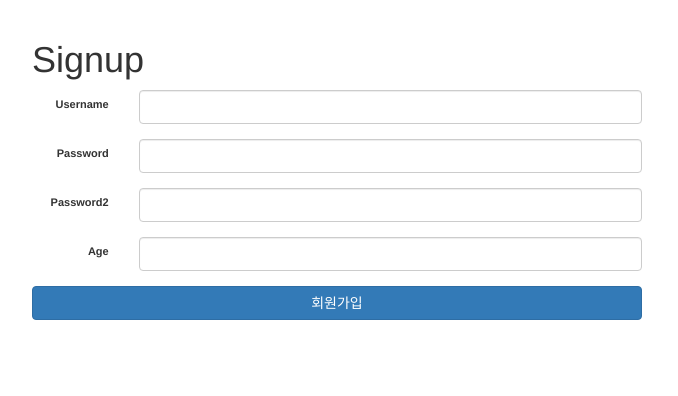
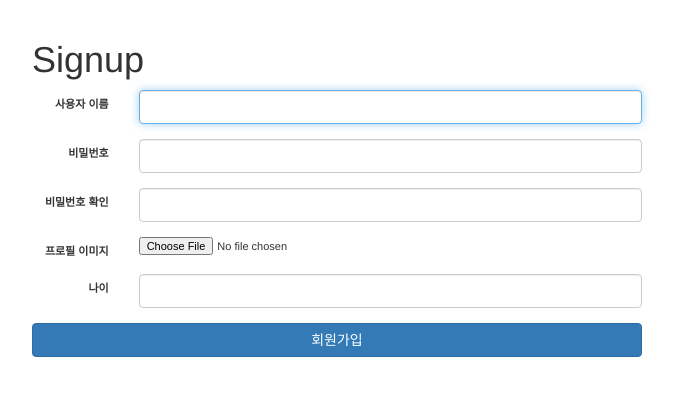
Before and after one commit to Fastcampus-WPS-6th/Instagram, a Django app: page /member/signup/ in a window 1280 px wide. Shown: the part 52-448 px from the top of the page, without its empty margins (303-981 px from the left). Run offline with Django 3.2, Linux system fonts and the light colour scheme; parts of the project's set-up code (start-up, migrations or seed data) failed here and were passed over; some libraries are stand-ins or nearby versions.

Commit message:
UserCreationForm재정의 및 UserAdmin에서의 사용

```diff
--- a/instagram/member/forms.py
+++ b/instagram/member/forms.py
@@ -1,5 +1,6 @@
 from django import forms
 from django.contrib.auth import get_user_model, authenticate, login as django_login
+from django.contrib.auth.forms import UserCreationForm
 
 User = get_user_model()
 
@@ -58,73 +59,106 @@ class LoginForm(forms.Form):
         django_login(request, self.user)
 
 
-class SignupForm(forms.Form):
-    username = forms.CharField(
-        widget=forms.TextInput(
-            attrs={
-                'class': 'form-control'
-            }
+# class SignupForm(forms.Form):
+#     username = forms.CharField(
+#         widget=forms.TextInput(
+#             attrs={
+#                 'class': 'form-control'
+#             }
+#         )
+#     )
+#     password = forms.CharField(
+#         widget=forms.PasswordInput(
+#             attrs={
+#                 'class': 'form-control'
+#             }
+#         )
+#     )
+#     password2 = forms.CharField(
+#         widget=forms.PasswordInput(
+#             attrs={
+#                 'class': 'form-control'
+#             }
+#         )
+#     )
+#     age = forms.IntegerField(
+#         widget=forms.NumberInput(
+#             attrs={
+#                 'class': 'form-control',
+#             }
+#         )
+#     )
+#
+#     # clean_<field_name>
+#     def clean_username(self):
+#         data = self.cleaned_data['username']
+#         # 유저가 존재하면 forms.ValidationError를 발생시킴
+#         # 아니면 data를 리턴
+#         if User.objects.filter(username=data).exists():
+#             raise forms.ValidationError('오아ㅏ아아아아아')
+#         return data
+#
+#     def clean_password2(self):
+#         """
+#         password, password2의 값이 같은지 비교
+#         다르면 raise forms.ValidationError
+#         :return:
+#         """
+#         # 이건 됨
+#         password = self.cleaned_data['password']
+#         password2 = self.cleaned_data['password2']
+#         if password != password2:
+#             raise forms.ValidationError('Password1 and Password2 not equal')
+#         return password2
+#
+#     def clean(self):
+#         if self.is_valid():
+#             setattr(self, 'signup', self._signup)
+#         return self.cleaned_data
+#
+#     def _signup(self):
+#         """
+#         User를 생성
+#         :return:
+#         """
+#         username = self.cleaned_data['username']
+#         password = self.cleaned_data['password']
+#         age = self.cleaned_data['age']
+#         return User.objects.create_user(
+#             username=username,
+#             password=password,
+#             age=age,
+#         )
+
+
+class SignupForm(UserCreationForm):
+    def __init__(self, *args, **kwargs):
+        super().__init__(*args, **kwargs)
+        # 초기화과정에서 attrs를 업데이트할 필드 이름 목록 (Bootstrap CSS class)
+        class_update_fields = ('password1', 'password2')
+        for field in class_update_fields:
+            self.fields[field].widget.attrs.update({
+                'class': 'form-control',
+            })
+
+    class Meta:
+        model = User
+        fields = (
+            'username',
+            'password1',
+            'password2',
+            'img_profile',
+            'age',
         )
-    )
-    password = forms.CharField(
-        widget=forms.PasswordInput(
-            attrs={
-                'class': 'form-control'
-            }
-        )
-    )
-    password2 = forms.CharField(
-        widget=forms.PasswordInput(
-            attrs={
-                'class': 'form-control'
-            }
-        )
-    )
-    age = forms.IntegerField(
-        widget=forms.NumberInput(
-            attrs={
-                'class': 'form-control',
-            }
-        )
-    )
-
-    # clean_<field_name>
-    def clean_username(self):
-        data = self.cleaned_data['username']
-        # 유저가 존재하면 forms.ValidationError를 발생시킴
-        # 아니면 data를 리턴
-        if User.objects.filter(username=data).exists():
-            raise forms.ValidationError('오아ㅏ아아아아아')
-        return data
-
-    def clean_password2(self):
-        """
-        password, password2의 값이 같은지 비교
-        다르면 raise forms.ValidationError
-        :return:
-        """
-        # 이건 됨
-        password = self.cleaned_data['password']
-        password2 = self.cleaned_data['password2']
-        if password != password2:
-            raise forms.ValidationError('Password1 and Password2 not equal')
-        return password2
-
-    def clean(self):
-        if self.is_valid():
-            setattr(self, 'signup', self._signup)
-        return self.cleaned_data
-
-    def _signup(self):
-        """
-        User를 생성
-        :return:
-        """
-        username = self.cleaned_data['username']
-        password = self.cleaned_data['password']
-        age = self.cleaned_data['age']
-        return User.objects.create_user(
-            username=username,
-            password=password,
-            age=age,
-        )
+        widgets = {
+            'username': forms.TextInput(
+                attrs={
+                    'class': 'form-control',
+                }
+            ),
+            'age': forms.NumberInput(
+                attrs={
+                    'class': 'form-control',
+                }
+            ),
+        }
--- a/instagram/member/views.py
+++ b/instagram/member/views.py
@@ -35,10 +35,10 @@ def logout(request):
 def signup(request):
     if request.method == 'POST':
         # 데이터가 binding된 SignupForm인스턴스를 생성
-        form = SignupForm(request.POST)
+        form = SignupForm(request.POST, request.FILES)
         # 해당 form이 자신의 필드에 유효한 데이터를 가지고 있는지 유효성 검사
         if form.is_valid():
-            user = form.signup()
+            user = form.save()
             # 회원가입이 완료된 후 해당 유저를 login시킴
             django_login(request, user)
             return redirect('post:post_list')
--- a/instagram/post/forms.py
+++ b/instagram/post/forms.py
@@ -1,6 +1,6 @@
 from django import forms
 
-from .models import Post
+from .models import Post, PostComment
 
 __all__ = (
     'PostForm',
@@ -38,11 +38,16 @@ class PostForm(forms.ModelForm):
         # return super().save(*args, **kwargs)
 
 
-class CommentForm(forms.Form):
-    content = forms.CharField(
-        widget=forms.TextInput(
-            attrs={
-                'class': 'form-control',
-            }
-        ),
-    )
+class CommentForm(forms.ModelForm):
+    class Meta:
+        model = PostComment
+        fields = (
+            'content',
+        )
+        widgets = {
+            'content': forms.TextInput(
+                attrs={
+                    'class': 'form-control',
+                }
+            )
+        }
--- a/instagram/templates/include/form-horizontal.html
+++ b/instagram/templates/include/form-horizontal.html
@@ -1,4 +1,4 @@
-<form action="" method="POST" class="form-horizontal">
+<form action="" method="POST" enctype="multipart/form-data" class="form-horizontal">
 	{% csrf_token %}
 	{% for field in form %}
 	<div class="form-group{% if field.errors %} has-error{% endif %}">
```
Also changed, not shown: instagram/member/admin.py (+7 -0 lines), instagram/post/views.py (+5 -5 lines).
